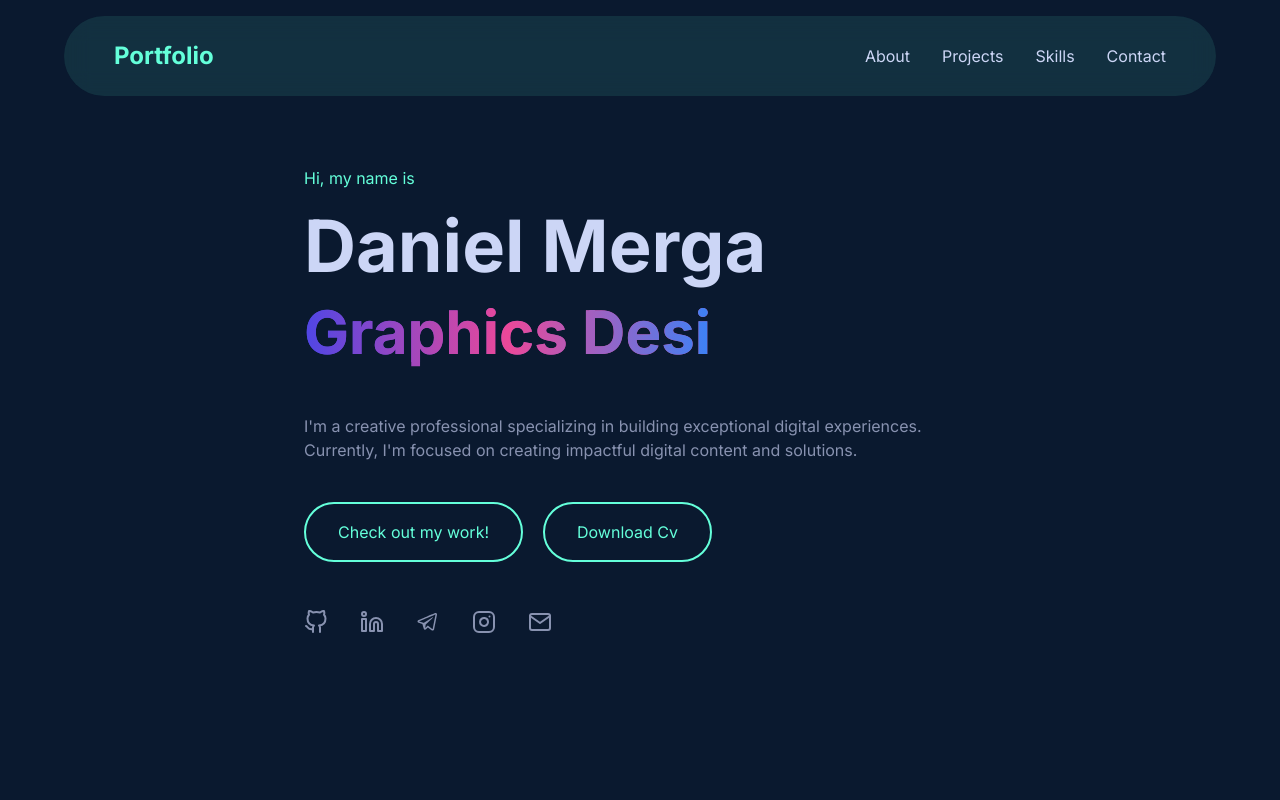
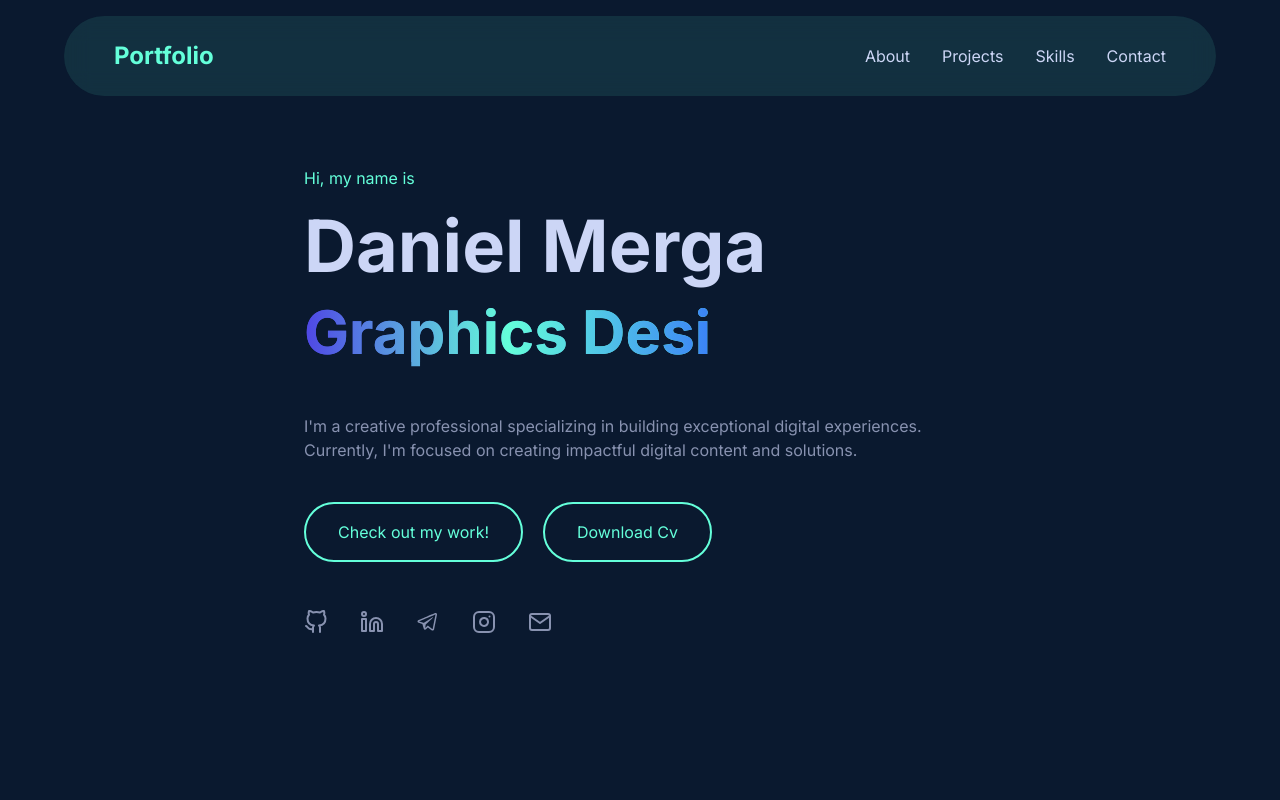
Before and after one commit to da-nn-yy/daniel-merga-portfolio-nextjs, a Next.js app: page / in a window 1280 px wide. Shown: the top 800 px of the page. Built offline with nearby package versions, Linux system fonts and the light colour scheme.

Commit message:
styled the gradient of typeeffect

```diff
--- a/src/app/globals.css
+++ b/src/app/globals.css
@@ -39,7 +39,7 @@ html {
 }
 
 .typewriter-container {
-  background: linear-gradient(to right, #4F46E5, #EC4899, #3B82F6);
+  background: linear-gradient(to right, #4F46E5, #64ffda, #3B82F6);
   -webkit-background-clip: text;
   -webkit-text-fill-color: transparent;
   background-clip: text;
@@ -47,7 +47,7 @@ html {
 
 .Typewriter__wrapper {
   font-weight: bold;
-  background: linear-gradient(to right, #4F46E5, #EC4899, #3B82F6);
+  background: linear-gradient(to right, #4F46E5, #64ffda, #3B82F6);
   -webkit-background-clip: text;
   -webkit-text-fill-color: transparent;
   background-clip: text;
```
